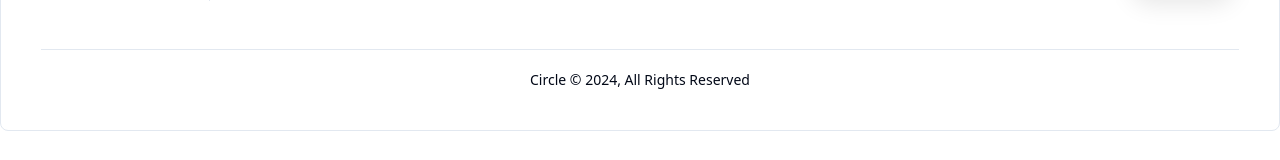
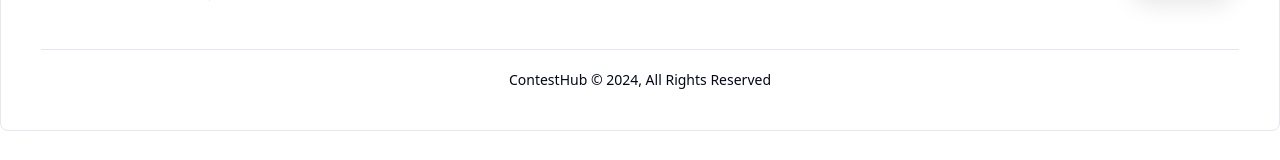
Before and after one commit to faisal-shohag/ContestHub, a React (Vite) app: page / in a window 1280 px wide. Shown: the part 370-530 px from the top of the page. Built offline with nearby package versions, Linux system fonts and the light colour scheme; no server answers.

Commit message:
modified footer

```diff
--- a/src/components/app_compnents/Common/Footer.jsx
+++ b/src/components/app_compnents/Common/Footer.jsx
@@ -109,7 +109,7 @@
       <hr  className="mt-7"/>
       <div className="text-sm text-center mt-5">
 
-        Circle &copy; 2024, All Rights Reserved
+        ContestHub &copy; 2024, All Rights Reserved
       </div>
     </div>
   );
```
